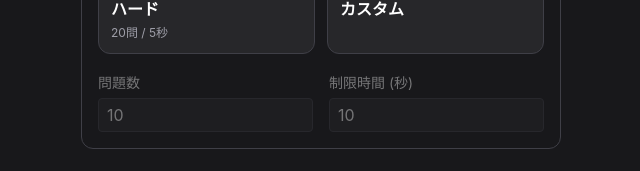
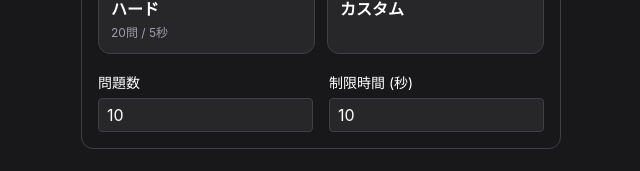
Before and after one commit to yutadev31/country-quiz, a React (Vite) app: page / in a window 1280 px wide. Shown: the part 1047-1218 px from the top of the page, without its empty margins (319-959 px from the left). Built offline with nearby package versions, Linux system fonts and the light colour scheme.

Commit message:
feat: ランチャーのルール設定画面を改善

```diff
--- a/src/components/GameLauncher.tsx
+++ b/src/components/GameLauncher.tsx
@@ -105,8 +105,6 @@ function RuleSection() {
     }
   };
 
-  const isCustom = preset === "custom";
-
   return (
     <section className="rounded-xl border border-zinc-700 bg-zinc-900 p-4">
       <SectionTitle icon={LuTimer} title={t("heading.rule")} />
@@ -139,19 +137,17 @@ function RuleSection() {
         ))}
       </div>
 
-      <div
-        className={`mt-4 grid grid-cols-2 gap-4 ${
-          isCustom ? "opacity-100" : "opacity-40"
-        }`}
-      >
+      <div className="mt-4 grid grid-cols-2 gap-4">
         <div>
           <label className="text-sm">{t("label.number-of-questions")}</label>
           <input
             type="number"
             name="count"
             value={count}
-            onChange={(e) => setCount(Number(e.target.value))}
-            disabled={!isCustom}
+            onChange={(e) => {
+              setPreset("custom");
+              setCount(Number(e.target.value));
+            }}
             className="mt-1 w-full rounded border border-zinc-700 bg-zinc-800 px-2 py-1"
           />
         </div>
@@ -162,19 +158,14 @@ function RuleSection() {
             type="number"
             name="timeLimit"
             value={timeLimit}
-            onChange={(e) => setTimeLimit(Number(e.target.value))}
-            disabled={!isCustom}
+            onChange={(e) => {
+              setPreset("custom");
+              setTimeLimit(Number(e.target.value));
+            }}
             className="mt-1 w-full rounded border border-zinc-700 bg-zinc-800 px-2 py-1"
           />
         </div>
       </div>
-
-      {!isCustom && (
-        <>
-          <input type="hidden" name="count" value={count} />
-          <input type="hidden" name="timeLimit" value={timeLimit} />
-        </>
-      )}
     </section>
   );
 }
```
